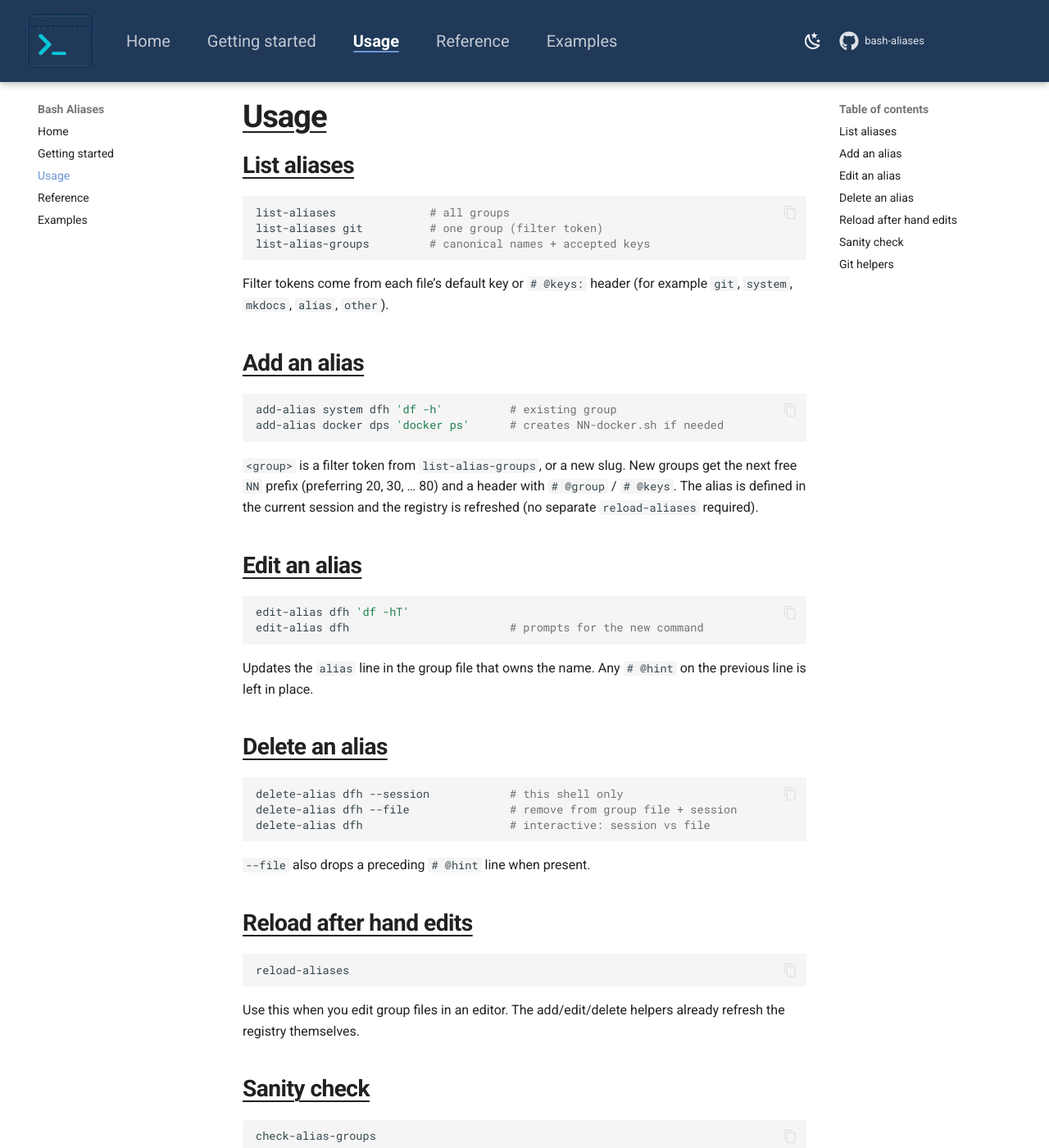
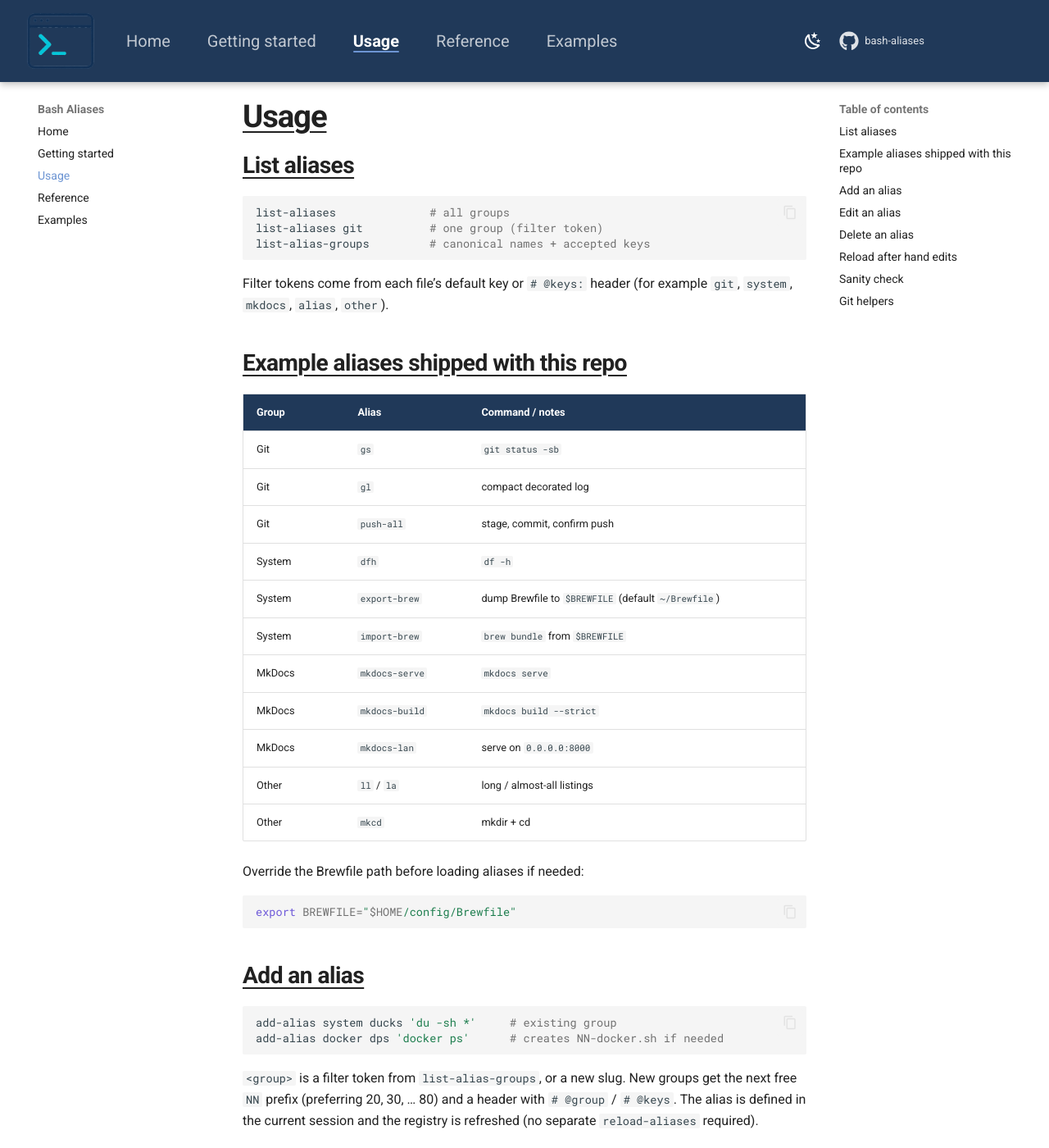
Before and after one commit to lupaxa-miscellaneous-toolbox/bash-aliases, an MkDocs documentation site: the page built from mkdocs/usage.md, in a window 1280 px wide and 1400 px high. Shown: the whole window at 82% size. Built offline with MkDocs 1.6.1 and Material for MkDocs 9.7.7, drawn with Linux system fonts in a browser that asks for light colours; comment, search, counter and statistics services are not loaded; some of the changed text lies outside the part shown.

Commit message:
Ship a portable starter alias pack and simplify script headers.
Replace machine-specific paths and helpers with example aliases, reframe
docs as a forkable starter, and keep shell comments to name + purpose.

Co-authored-by: Cursor <cursoragent@cursor.com>

````diff
--- a/mkdocs/usage.md
+++ b/mkdocs/usage.md
@@ -11,10 +11,32 @@ list-alias-groups         # canonical names + accepted keys
 Filter tokens come from each file’s default key or `# @keys:` header
 (for example `git`, `system`, `mkdocs`, `alias`, `other`).
 
+## Example aliases shipped with this repo
+
+| Group   | Alias            | Command / notes                                      |
+| ------- | ---------------- | ---------------------------------------------------- |
+| Git     | `gs`             | `git status -sb`                                     |
+| Git     | `gl`             | compact decorated log                                |
+| Git     | `push-all`       | stage, commit, confirm push                          |
+| System  | `dfh`            | `df -h`                                              |
+| System  | `export-brew`    | dump Brewfile to `$BREWFILE` (default `~/Brewfile`)  |
+| System  | `import-brew`    | `brew bundle` from `$BREWFILE`                       |
+| MkDocs  | `mkdocs-serve`   | `mkdocs serve`                                       |
+| MkDocs  | `mkdocs-build`   | `mkdocs build --strict`                              |
+| MkDocs  | `mkdocs-lan`     | serve on `0.0.0.0:8000`                              |
+| Other   | `ll` / `la`      | long / almost-all listings                           |
+| Other   | `mkcd`           | mkdir + cd                                           |
+
+Override the Brewfile path before loading aliases if needed:
+
+```bash
+export BREWFILE="$HOME/config/Brewfile"
+```
+
 ## Add an alias
 
 ```bash
-add-alias system dfh 'df -h'          # existing group
+add-alias system ducks 'du -sh *'     # existing group
 add-alias docker dps 'docker ps'      # creates NN-docker.sh if needed
 ```
 
@@ -26,8 +48,8 @@ the registry is refreshed (no separate `reload-aliases` required).
 ## Edit an alias
 
 ```bash
-edit-alias dfh 'df -hT'
-edit-alias dfh                        # prompts for the new command
+edit-alias ducks 'du -sh * | sort -h'
+edit-alias ducks                      # prompts for the new command
 ```
 
 Updates the `alias` line in the group file that owns the name. Any `# @hint`
@@ -36,9 +58,9 @@ on the previous line is left in place.
 ## Delete an alias
 
 ```bash
-delete-alias dfh --session            # this shell only
-delete-alias dfh --file               # remove from group file + session
-delete-alias dfh                      # interactive: session vs file
+delete-alias ducks --session          # this shell only
+delete-alias ducks --file             # remove from group file + session
+delete-alias ducks                    # interactive: session vs file
 ```
 
 `--file` also drops a preceding `# @hint` line when present.
````
Also changed, not shown: README.md (+23 -11 lines), mkdocs/examples.md (+11 -2 lines), mkdocs/getting-started.md (+2 -1 lines), mkdocs/index.md (+8 -6 lines), mkdocs/reference.md (+13 -8 lines), 8 other files.
